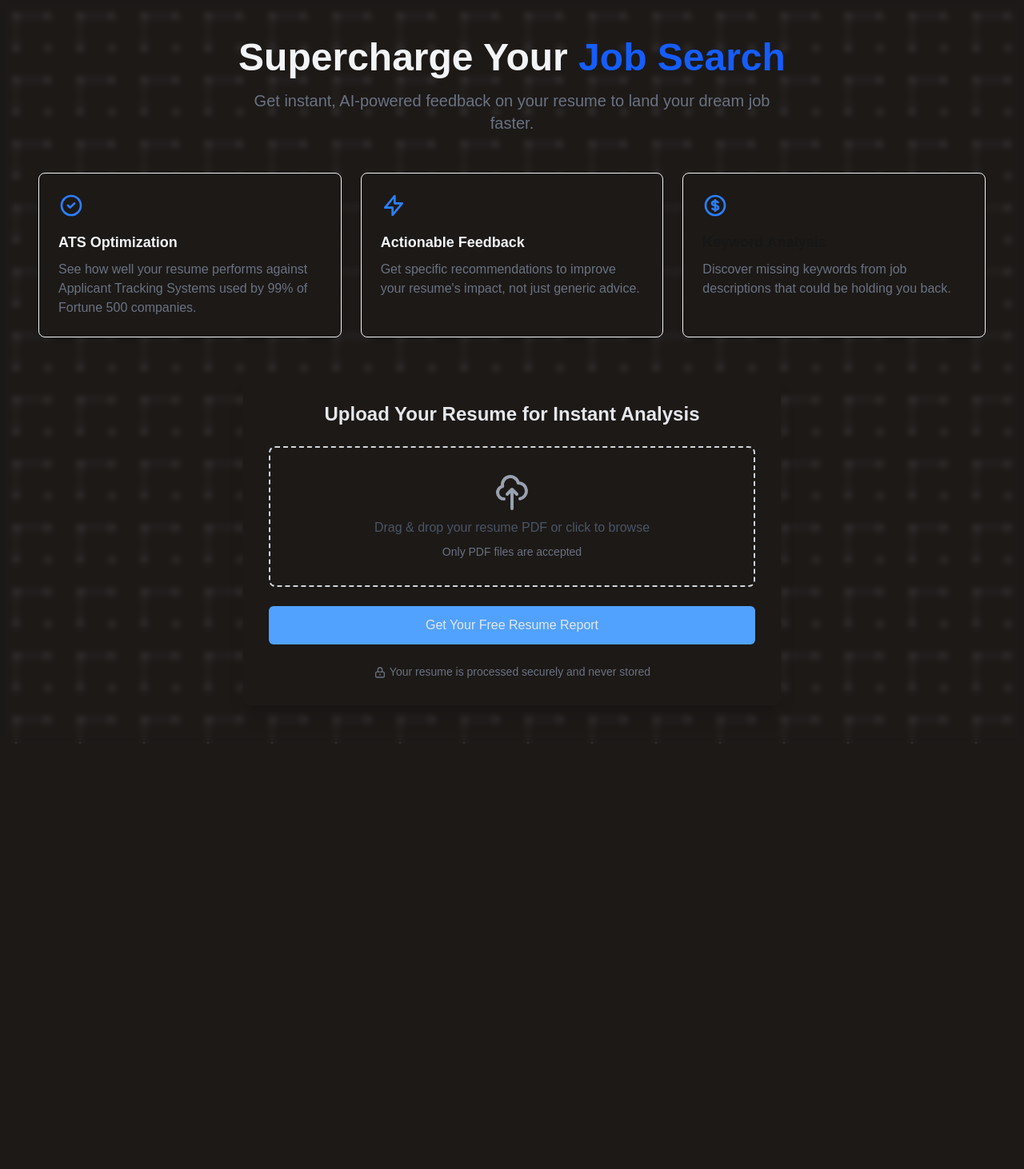
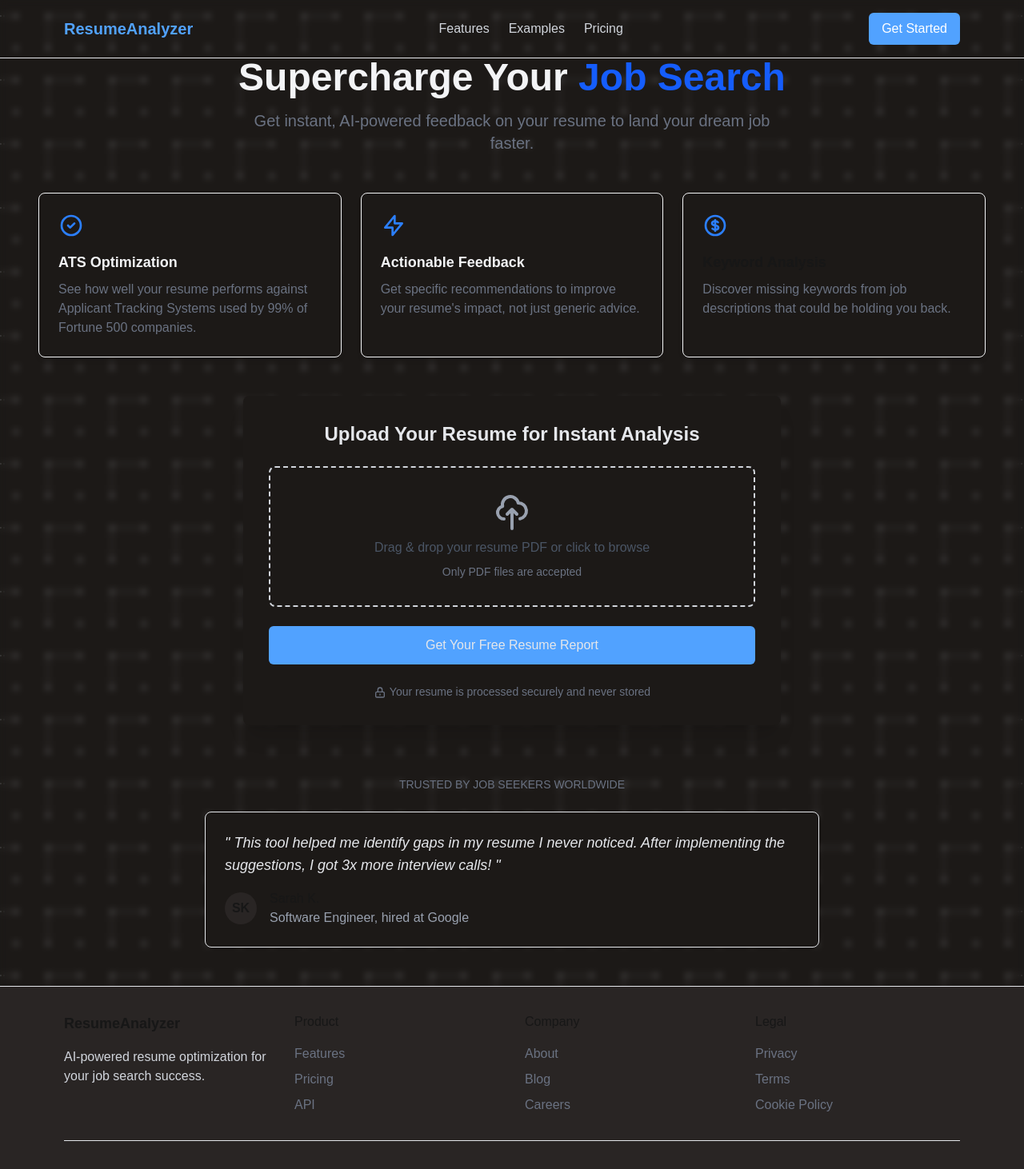
Before and after one commit to kadelcode/resume-analyzer, a Next.js app: page / in a window 1280 px wide. Shown: the top 1462 px of the page at 80% size. Before the commit the page ends 930 px from the top, so only its background shows below. Built offline with nearby package versions, Linux system fonts and the light colour scheme.

Commit message:
Include components to home page

```diff
--- a/src/app/page.tsx
+++ b/src/app/page.tsx
@@ -1,14 +1,20 @@
+import Header from "@/components/Header";
 import Hero from "@/components/Hero";
 import Upload from "@/components/Upload";
 import ValueProposition from "@/components/ValueProposition";
+import Testimonials from "@/components/Testimonials";
+import Footer from "@/components/Footer";
 
 export default function Home() {
   return (
     <main className="min-h-screen bg-[url('/patterns/connecting-dots.svg')] bg-[length:80px_80px] bg-fixed">
       <div
-        className="backdrop-blur-xs py-12"
+        className="backdrop-blur-xs"
         style={{backdropFilter:'blur(4px)'}}
       >
+        {/* Header */}
+        <Header />
+
         {/* Hero Section */}
         <Hero />
 
@@ -17,6 +23,12 @@ export default function Home() {
 
         {/* Upload Section */}
         <Upload />
+
+        {/* Testimonial Section */}
+        <Testimonials />
+
+        {/* Footer */}
+        <Footer />
       </div>
     </main>
   )
```
